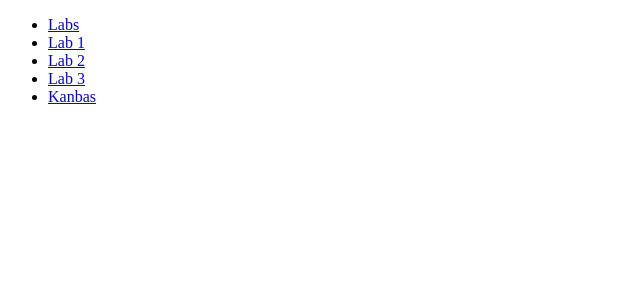
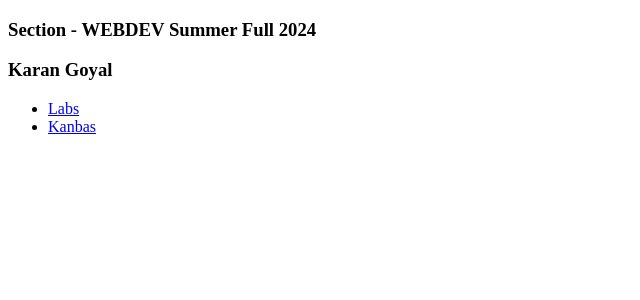
Before and after one commit to karangoyal03/kanbas-react-web-app, a React (Create React App) app: page / in a window 1280 px wide. Shown: the top 300 px of the page, without its empty margins (0-640 px from the left). Built offline with nearby package versions, Linux system fonts and the light colour scheme.

Commit message:
changes for landing page

```diff
--- a/src/App.tsx
+++ b/src/App.tsx
@@ -5,19 +5,19 @@ import TOC from ".//Labs/TOC";
 import Lab2 from ".//Labs/Lab2";
 import Lab3 from ".//Labs/Lab3";
 import Kanbas from ".//Kanbas";
-
 import Labs from "./Labs";
+import LandingPage from "./LandingPage";
 
 function App() {
   return (
     <HashRouter>
       <div className="App">
-        <TOC />
+        {/* <TOC /> */}
         <Routes>
-          {/* <Route path="/" element={<Navigate to="Lab1" />} />
+          <Route path="/" element={<LandingPage />} />
           <Route path="Lab1" element={<Lab1 />} />
           <Route path="Lab2" element={<Lab2 />} />
-          <Route path="Lab3" element={<Lab3 />} /> */}
+          <Route path="Lab3" element={<Lab3 />} />
           <Route path="/Kanbas/*" element={<Kanbas />} />
         </Routes>
       </div>
--- a/src/Kanbas/Navigation/index.tsx
+++ b/src/Kanbas/Navigation/index.tsx
@@ -8,5 +8,6 @@ export default function KanbasNavigation() {
         <li><a id="wd-calendar-link" href="#/Kanbas/Calendar">Calendar</a></li>
         <li><a id="wd-inbox-link" href="#/Kanbas/Inbox">Inbox</a></li>
         <li><a id="wd-labs-link" href="#/Labs">Labs</a></li>
+        <li><a id ="wd-landing-page" href="/">Back to landing page</a></li>
       </ul>
   );}
--- a/src/Labs/Lab1/index.tsx
+++ b/src/Labs/Lab1/index.tsx
@@ -1,6 +1,9 @@
 export default function Lab1() {
   return (
     <div id="wd-lab1">
+        <ul>
+        <li><a id ="wd-landing-page" href="/">Back to landing page</a></li>
+        </ul>
       <h2>Lab 1</h2>
       <h3>HTML Examples</h3>
       <div id="wd-h-tag">
--- /dev/null
+++ b/src/LandingPage/index.tsx
@@ -0,0 +1,20 @@
+export default function LandingPage() {
+  return (
+    <div>
+        <h3>Section - WEBDEV Summer Full 2024</h3>
+        <h3>Karan Goyal</h3>
+      <ul id="wd-landing-page">
+        <li>
+          <a id="wd-lab-link" href="#/Lab1">
+            Labs
+          </a>
+        </li>
+        <li>
+          <a id="wd-kanbas-link" href="#/Kanbas/Courses/1234/Home">
+            Kanbas
+          </a>
+        </li>
+      </ul>
+    </div>
+  );
+}
```
